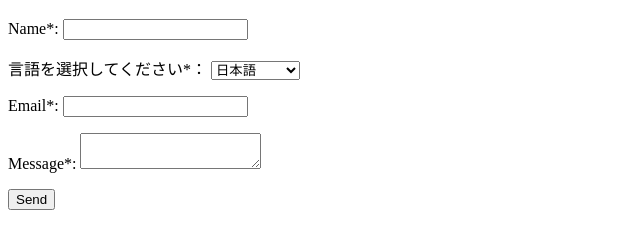
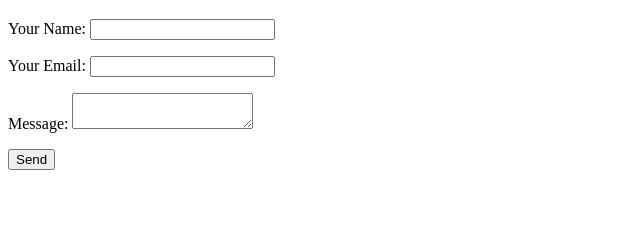
Before and after one commit to d-kusk/test, a plain HTML site: page index.html in a window 1280 px wide. Shown: the part 61-310 px from the top of the page, without its empty margins (0-640 px from the left). Drawn offline with nearby package versions, Linux system fonts and the light colour scheme.

Commit message:
update form part

```diff
--- a/index.html
+++ b/index.html
@@ -9,34 +9,24 @@
 <body>
   <h1>Hello</h1>
 
-  <form name="contact" netlify-honeypot="bot-field" action="thank-you" netlify>
-    <p class="hidden">
-      <label>Name*:
-        <input name="bot-field" required>
+  <form name="contact" netlify>
+    <p>
+      <label>Your Name:
+        <input type="text" name="name">
       </label>
     </p>
     <p>
-      <label for="language">言語を選択してください*：</label>
-      <select id="language" name="language" required>
-        <option value="en">英語</option>
-        <option value="de">ドイツ語</option>
-        <option value="fr">フランス語</option>
-        <option value="ja" selected>日本語</option>
-        <option value="zh">中国語</option>
-      </select>
-    </p>
-    <p>
-      <label>Email*:
-        <input type="email" name="name" required>
+      <label>Your Email:
+        <input type="email" name="email">
       </label>
     </p>
     <p>
-      <label>Message*:
-        <textarea name="message" required></textarea>
+      <label>Message:
+        <textarea name="message"></textarea>
       </label>
     </p>
     <p>
-      <button type=”submit”>Send</button>
+      <button type="submit">Send</button>
     </p>
   </form>
 
```
